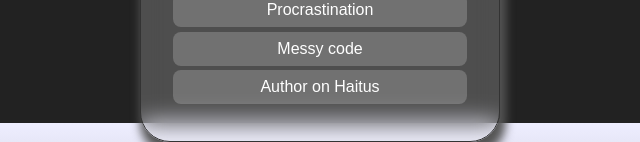
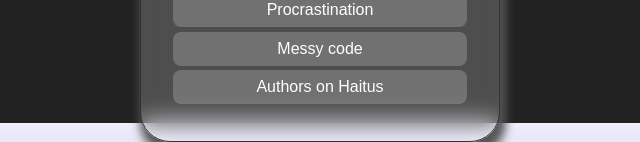
Before and after one commit to fauz-del/HNG-Project, a plain HTML site: page index.html in a window 1280 px wide. Shown: the part 677-819 px from the top of the page, 320-960 px from the left. Drawn offline with Linux system fonts and the light colour scheme.

Commit message:
Fix typo in dislikes list

```diff
--- a/index.html
+++ b/index.html
@@ -54,7 +54,7 @@
         <ul>
           <li>Procrastination</li>
           <li>Messy code</li>
-          <li>Author on Haitus</li>
+          <li>Authors on Haitus</li>
         </ul>
       </section>
     </article>
```
